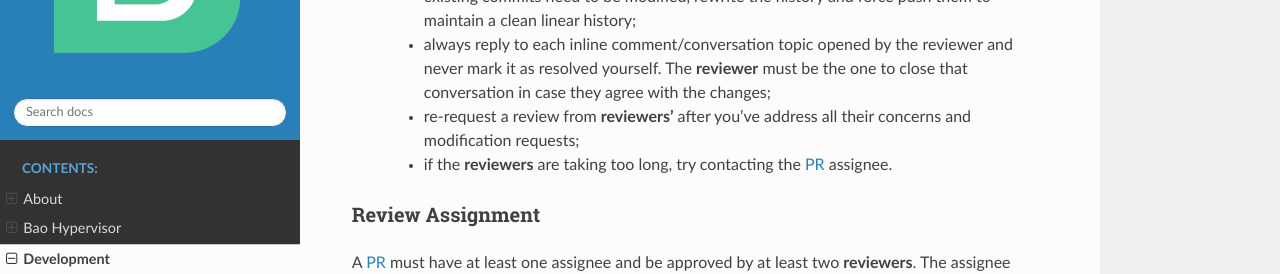
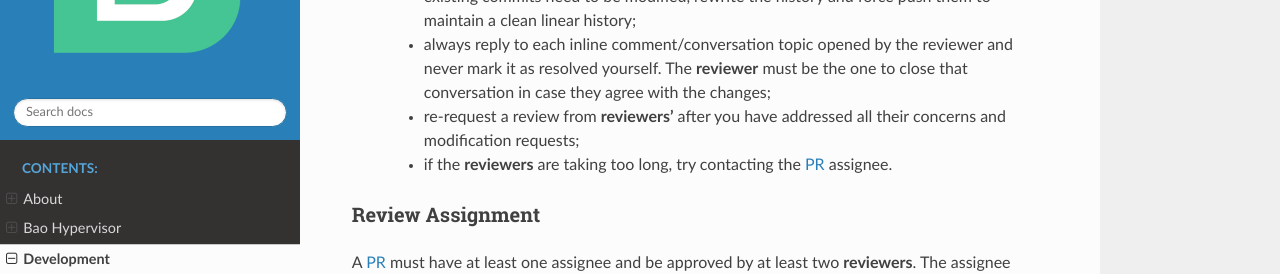
Before and after one commit to bao-project/bao-docs, a Sphinx documentation site: the page built from source/development/contributing.rst, in a window 1280 px wide and 900 px high, scrolled down 2197 px. Shown: the part 151-425 px from the top of the window. Built offline with Sphinx 7.4.7 and the Read the Docs theme 2.0.0, drawn with Linux system fonts in a browser that asks for light colours.

Commit message:
fix(spelling): fix typo
Signed-off-by: Daniel Oliveira <drawnpoetry@gmail.com>

```diff
--- a/source/development/contributing.rst
+++ b/source/development/contributing.rst
@@ -131,8 +131,8 @@
       reviewer and never mark it as resolved yourself. The **reviewer**
       must be the one to close that conversation in case they agree with the
       changes;
-    * re-request a review from **reviewers'** after you've address all their
-      concerns and modification requests;
+    * re-request a review from **reviewers'** after you have addressed all
+      their concerns and modification requests;
     * if the **reviewers** are taking too long, try contacting the :term:`PR`
       assignee.
 
```
